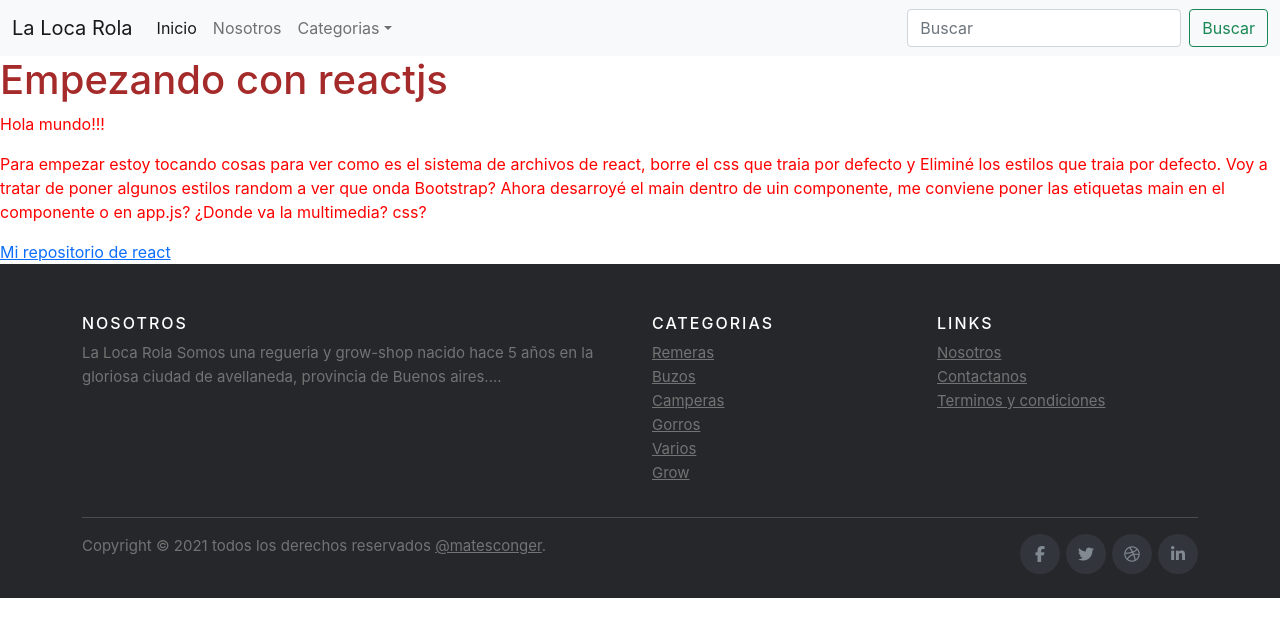
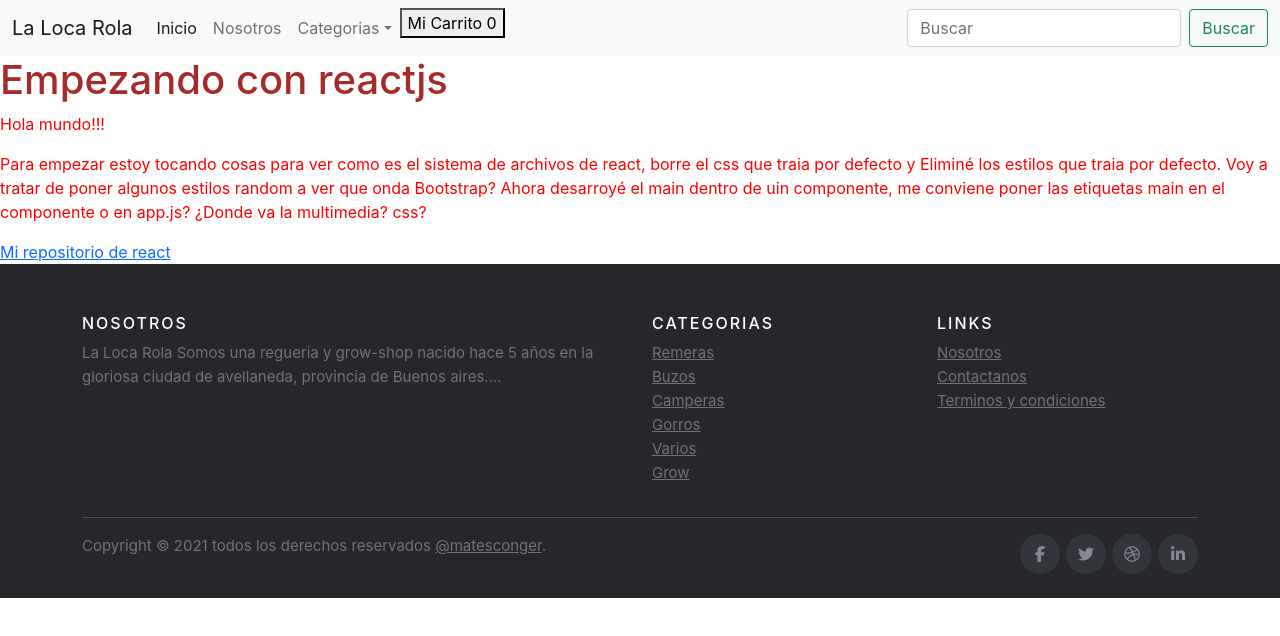
Before and after one commit to germanTuppo/loca-rola, a React (Create React App) app: page / in a window 1280 px wide. Shown: the top 636 px of the page. Built offline with nearby package versions, Linux system fonts and the light colour scheme.

Commit message:
Contador funcionando

```diff
--- a/src/components/NavBar/Contador.js
+++ b/src/components/NavBar/Contador.js
@@ -7,7 +7,7 @@ const Contador = () => {
   return (
 
 
-      <button onClick={() => setContador(contador + 1)}>Mi Carrito{contador}</button>
+      <button onClick={() => setContador(contador + 1)}>Mi Carrito {contador}</button>
 
   );
 };
--- a/src/components/NavBar/NavBar.js
+++ b/src/components/NavBar/NavBar.js
@@ -30,7 +30,7 @@ const Navbar = () => {
                         </ul>
                     </li>
                     <li className="nav-item">
-                        {/* <Contador /> */}
+                         <Contador />
                     </li>
                 </ul>
                 <form className="d-flex">
```
